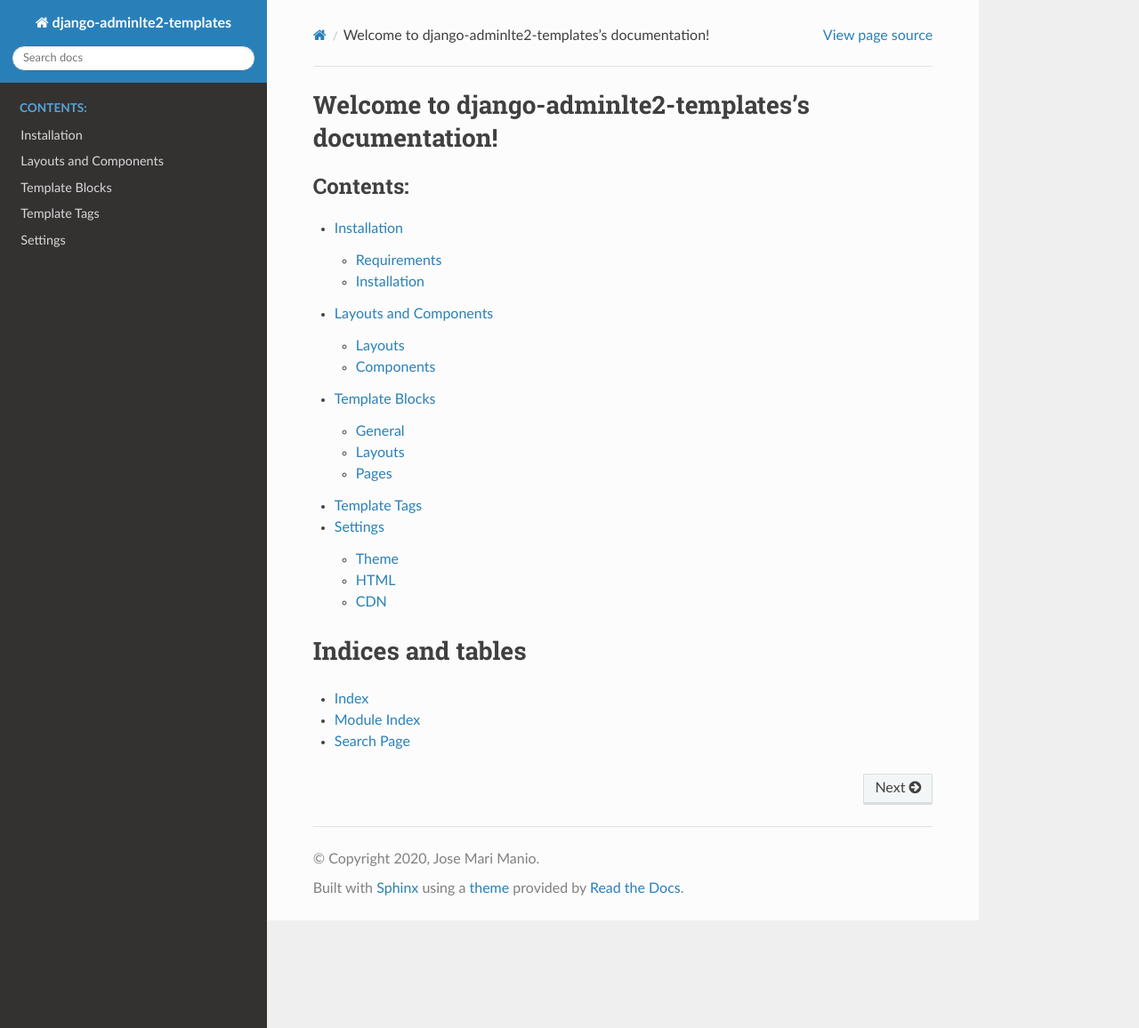
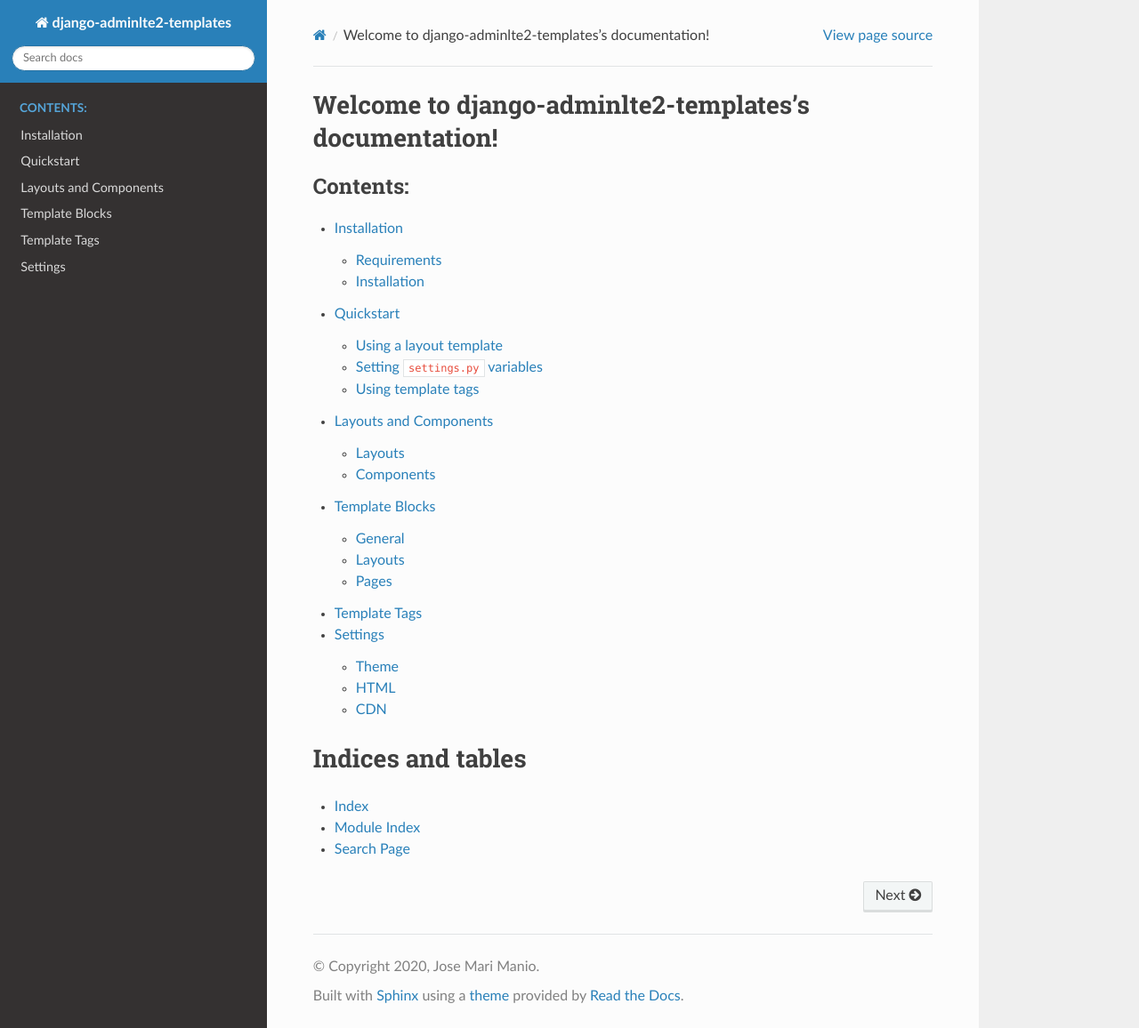
Before and after one commit to josemarimanio/django-adminlte2-templates, a Sphinx documentation site: the page built from docs/index.rst, in a window 1280 px wide and 1156 px high. Shown: the whole window at 89% size. Built offline with Sphinx 7.4.7 and the Read the Docs theme 2.0.0, drawn with Linux system fonts in a browser that asks for light colours.

Commit message:
Added new 'docs' page 'Quickstart'

```diff
--- a/docs/index.rst
+++ b/docs/index.rst
@@ -11,6 +11,7 @@
    :caption: Contents:
 
    installation
+   quickstart
    layouts_and_components
    template_blocks
    template_tags
--- /dev/null
+++ b/docs/quickstart.rst
@@ -0,0 +1,179 @@
+Quickstart
+==========
+
+.. warning::
+
+    This quickstart assumes you already have **django-adminlte2-templates** installed.
+    If you do not, please check the `Installation <installation.html>`_ section for more details.
+
+
+Using a layout template
+^^^^^^^^^^^^^^^^^^^^^^^
+
+.. note::
+
+    For more information on the available layout and component templates, please check the `Layouts and Components <layouts_and_components.html>`_ section.
+    You may also check the `Template Blocks <template_blocks.html>`_ section for more details on the available block tags to use.
+
+In this example, we will extend the *fixed* sidebar template (``adminlte2/layouts/fixed.html``).
+
+Extending ``adminlte2/layouts/fixed.html``:
+
+.. code:: jinja
+
+    {% extends 'adminlte2/layouts/fixed.html' %}
+
+    {% block title %}Fixed Layout{% endblock title %}
+
+    {% block page_title %}Fixed Layout{% endblock page_title %}
+
+    {% block page_description %}Example for extending the <i>fixed</i> sidebar template{% endblock page_description %}
+
+    {% block breadcrumbs %}
+        <li><a href="#">Layouts</a></li>
+        <li><a href="#">Fixed</a></li>
+    {% endblock breadcrumbs %}
+
+    {% block content %}
+        <div class="box">
+            <div class="box-header with-border">
+                <h3 class="box-title">Title</h3>
+            </div>
+            <div class="box-body">
+                Body
+            </div>
+            <div class="box-footer">
+                Footer
+            </div>
+        </div>
+    {% endblock content %}
+
+
+Using the extended template will generate:
+
+.. image:: img/quickstart/using_a_layout_template_1.png
+
+
+You can also override the sidebar (``adminlte2/components/sidebar.html``), header (``adminlte2/components/header.html``),
+and footer (``adminlte2/components/footer.html``) component templates to update their content:
+
+
+``adminlte2/components/sidebar.html``:
+
+.. code:: jinja
+
+    {% extends 'adminlte2/components/sidebar.html' %}
+
+    {% block sidebar_items %}
+        <li class="treeview active">
+            <a href="#">
+                <i class="fa fa-circle"></i> <span>Layouts</span>
+                <span class="pull-right-container">
+                  <i class="fa fa-angle-left pull-right"></i>
+                </span>
+            </a>
+            <ul class="treeview-menu">
+                <li><a href="{% url 'layouts:boxed' %}"><i class="fa fa-circle-o"></i> Boxed</a></li>
+                <li><a href="{% url 'layouts:collapsed' %}"><i class="fa fa-circle-o"></i> Collapsed</a></li>
+                <li class="active"><a href="{% url 'layouts:fixed' %}"><i class="fa fa-circle-o"></i> Fixed</a></li>
+                <li><a href="{% url 'layouts:top' %}"><i class="fa fa-circle-o"></i> Top Navigation</a></li>
+            </ul>
+        </li>
+    {% endblock sidebar_items %}
+
+
+``adminlte2/components/header.html``:
+
+.. code:: jinja
+
+    {% extends 'adminlte2/components/header.html' %}
+
+    {% block logo_lg %}
+        <b>Ex</b>ample
+    {% endblock logo_lg %}
+
+    {% block logo_mini %}
+        <b>Ex</b>
+    {% endblock logo_mini %}
+
+    {% block header_items %}
+        <li><a href="#"><i class="fa fa-user"></i>&nbsp;&nbsp; Profile</a></li>
+        <li><a href="#"><i class="fa fa-sign-out"></i>&nbsp;&nbsp; Sign Out</a></li>
+    {% endblock header_items %}
+
+
+``adminlte2/components/footer.html``:
+
+.. code:: jinja
+
+    {% extends 'adminlte2/components/footer.html' %}
+
+    {% block footer_version %}
+        1.0.0
+    {% endblock footer_version %}
+
+
+Overriding the aforementioned component templates will generate:
+
+.. image:: img/quickstart/using_a_layout_template_2.png
+
+
+Setting ``settings.py`` variables
+^^^^^^^^^^^^^^^^^^^^^^^^^^^^^^^^^
+
+.. note::
+
+    For more information on the available ``settings.py`` variables that you can use, please check the `Settings <settings.html>`_ section.
+
+
+You can change the AdminLTE 2 skin theme by adding ``ADMINLTE_SKIN_THEME`` to ``settings.py``:
+
+.. code:: python
+
+    #
+    # Valid values are: 'skin-black', 'skin-black-light', 'skin-blue', 'skin-blue-light',
+    # 'skin-green', 'skin-green-light', 'skin-purple', 'skin-purple-light',
+    # 'skin-red', 'skin-red-light', 'skin-yellow', 'skin-yellow-light'.
+    #
+    # Defaults to 'skin-blue'.
+    #
+    ADMINLTE_SKIN_THEME = 'skin-orange-light'
+
+
+Updating the page will generate:
+
+.. image:: img/quickstart/setting_django_settings_variables.png
+
+
+Using template tags
+^^^^^^^^^^^^^^^^^^^
+
+.. note::
+
+    For more information on the available template tags that you can use, please check the `Template Tags <template_tags.html>`_ section.
+
+
+You can use the ``{% add_active %}`` template tag to automate setting the sidebar links of the current page as active.
+
+For example, updating the sidebar ``adminlte2/components/sidebar.html`` component template:
+
+.. code:: jinja
+
+    {% extends 'adminlte2/components/sidebar.html' %}
+
+    {% block sidebar_items %}
+        <li class="treeview {% add_active 'layouts:index' %}">
+            <a href="#">
+                <i class="fa fa-circle"></i> <span>Layouts</span>
+                <span class="pull-right-container">
+                  <i class="fa fa-angle-left pull-right"></i>
+                </span>
+            </a>
+            <ul class="treeview-menu">
+                <li class="{% add_active 'layouts:boxed' %}"><a href="{% url 'layouts:boxed' %}"><i class="fa fa-circle-o"></i> Boxed</a></li>
+                <li class="{% add_active 'layouts:collapsed' %}"><a href="{% url 'layouts:collapsed' %}"><i class="fa fa-circle-o"></i> Collapsed</a></li>
+                <li class="{% add_active 'layouts:fixed' %}"><a href="{% url 'layouts:fixed' %}"><i class="fa fa-circle-o"></i> Fixed</a></li>
+                <li class="{% add_active 'layouts:top' %}"><a href="{% url 'layouts:top' %}"><i class="fa fa-circle-o"></i> Top Navigation</a></li>
+            </ul>
+        </li>
+    {% endblock sidebar_items %}
```
Also changed, not shown: docs/img/quickstart/setting_django_settings_variables.png (added), docs/img/quickstart/using_a_layout_template_1.png (added), docs/img/quickstart/using_a_layout_template_2.png (added).
